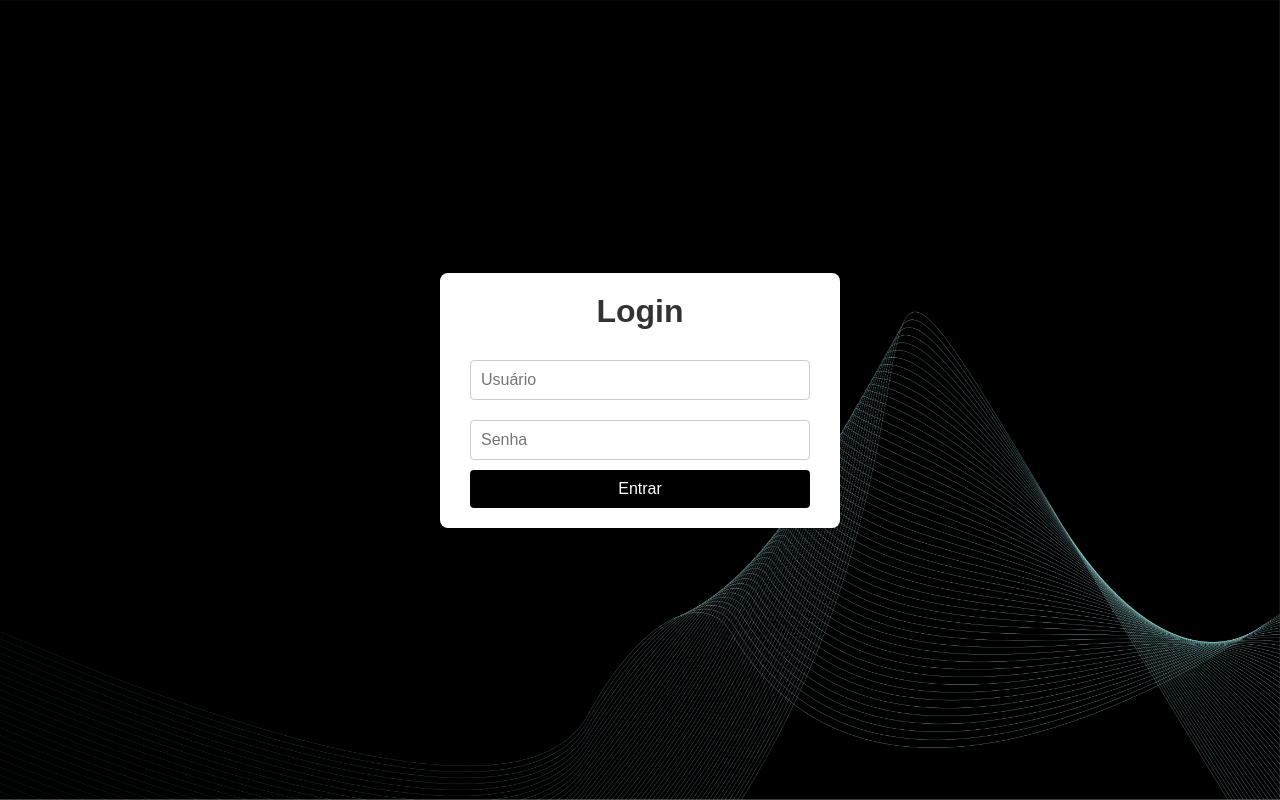
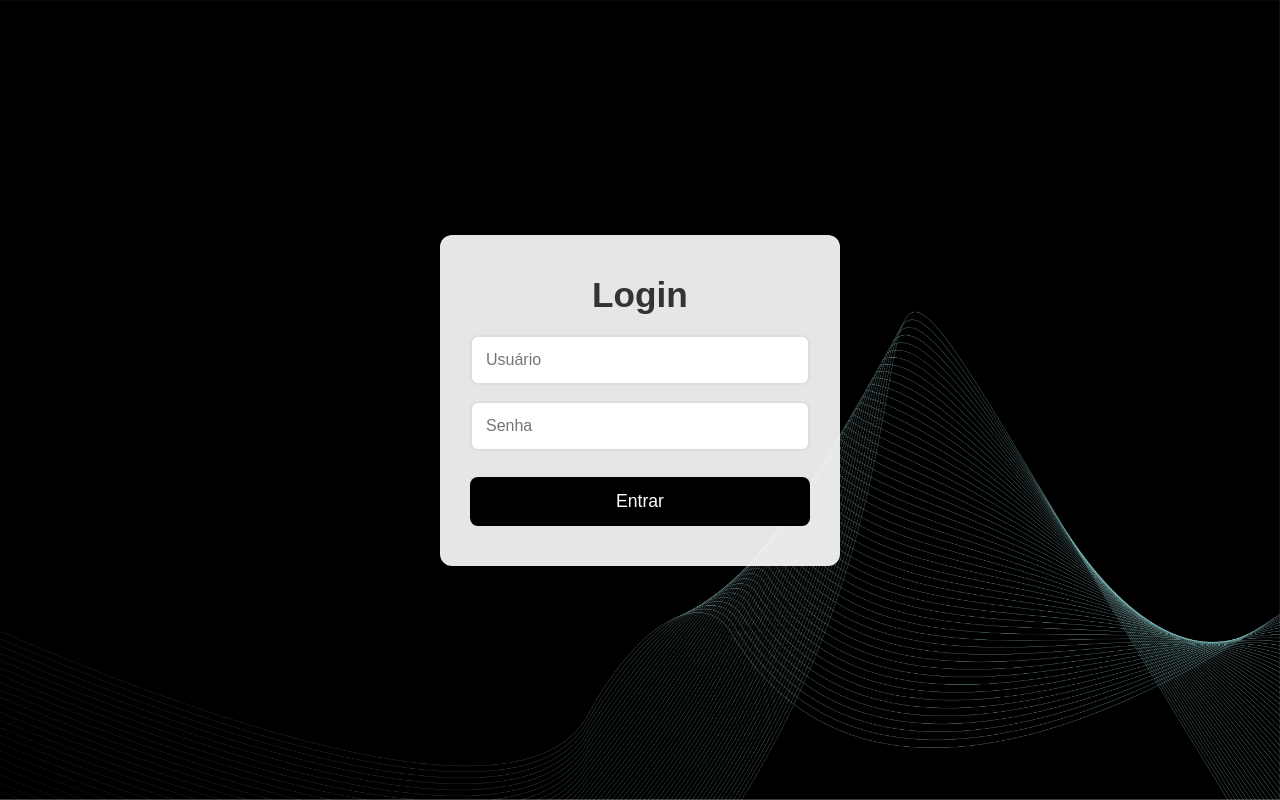
Before and after one commit to caioherobr/trabalho-Gerenciamento-de-vendas, a Flask app: page /login in a window 1280 px wide. Run offline with Flask 3, Linux system fonts and the light colour scheme.

Commit message:
Att tela de login CSS

```diff
--- a/static/css/style-login.css
+++ b/static/css/style-login.css
@@ -1,5 +1,3 @@
-/* Fundo estático aplicado ao container principal */
-
 /* Resetando margens e padding */
 * {
     margin: 0;
@@ -15,6 +13,7 @@
     justify-content: center;
     align-items: center;
     height: 100vh;
+    margin: 0;
 }
 
 /* Container principal */
@@ -22,61 +21,73 @@
     display: flex;
     justify-content: center;
     align-items: center;
+    height: 100vh;
+    background-image: url('/static/images/login.jpg'); /* Substitua pelo caminho da sua imagem */
+    background-size: cover;
+    background-repeat: no-repeat;
+    background-attachment: fixed;
+    background-position: center;
+    position: relative;
     width: 100%;
-            height: 100%;
 }
 
-        /* Container do login */
+/* Container de login */
 .login-container {
-            background-color: #fff;
-            border-radius: 8px;
-            box-shadow: 0px 4px 15px rgba(0, 0, 0, 0.1);
-            padding: 30px;
+    background-color: rgba(255, 255, 255, 0.9);  /* Leve transparência para suavizar fundo */
+    border-radius: 12px;
+    box-shadow: 0px 10px 30px rgba(0, 0, 0, 0.15);
+    padding: 40px 30px;
     width: 100%;
-            max-width: 400px;
+    max-width: 400px;  /* Max-width de 400px para telas maiores */
     text-align: center;
+    transition: transform 0.3s ease, opacity 0.3s ease;
 }
 
+/* Título */
 h1 {
-            font-size: 2rem;
+    font-size: 2.2rem;
     color: #333;
     margin-bottom: 20px;
+    font-weight: 600;
 }
 
 /* Estilo dos campos de input */
 input {
     width: 100%;
-            padding: 12px;
-            margin-bottom: 20px;
+    padding: 14px;
+    margin-bottom: 16px;
     border: 2px solid #ddd;
-            border-radius: 6px;
+    border-radius: 8px;
     font-size: 1rem;
     color: #333;
-            transition: border-color 0.3s ease;
+    transition: border-color 0.3s ease, box-shadow 0.3s ease;
 }
 
 /* Foco nos campos de input */
 input:focus {
-            border-color: #000000; /* Cor de destaque ao focar */
+    border-color: #ffffff;
     outline: none;
+    box-shadow: 0 0 5px rgba(0, 123, 255, 0.5);
 }
 
 /* Estilo do botão de envio */
 button {
     width: 100%;
-            padding: 12px;
-            background-color: #ffffff;
+    padding: 14px;
+    background-color: #000000;
     color: white;
     border: none;
-            border-radius: 6px;
-            font-size: 1rem;
+    border-radius: 8px;
+    font-size: 1.1rem;
     cursor: pointer;
-            transition: background-color 0.3s ease;
+    transition: background-color 0.3s ease, transform 0.3s ease;
+    margin-top: 10px;
 }
 
 /* Efeito de hover no botão */
 button:hover {
-            background-color: #424242;
+    background-color: #000000;
+    transform: translateY(-3px);
 }
 
 /* Estilo do spinner de carregamento */
@@ -93,67 +104,40 @@
 
 /* Animação do spinner */
 @keyframes spin {
-            0% { transform: rotate(0deg); }
-            100% { transform: rotate(360deg); }
+    0% {
+        transform: rotate(0deg);
+    }
+    100% {
+        transform: rotate(360deg);
+    }
 }
 
-        /* Media query para responsividade em telas menores */
+/* Media query para telas pequenas */
 @media (max-width: 480px) {
     .login-container {
-                padding: 20px;
+        padding: 20px 15px;
     }
 
     h1 {
-                font-size: 1.5rem;
+        font-size: 1.8rem;
     }
 
     input, button {
-                font-size: 0.9rem;
+        font-size: 1rem;
+        padding: 12px;
     }
 }
 
-
-.main-container {
-    display: flex;
-    justify-content: center;
-    align-items: center;
-    height: 100vh;
-    background-image: url('/static/images/login.jpg'); /* Substitua pelo caminho da sua imagem */
-    background-size: cover;
-    background-repeat: no-repeat;
-    background-attachment: fixed;
-    background-position: center;
-    margin: 0;
+/* Responsividade para telas médias */
+@media (max-width: 768px) {
+    .login-container {
+        max-width: 350px; /* Ajusta para telas médias */
+    }
 }
 
-/* Estilo da área de login */
+/* Responsividade para telas grandes */
+@media (min-width: 1024px) {
     .login-container {
-    background: white;
-    padding: 20px 30px;
-    border-radius: 8px;
-    box-shadow: 0 4px 6px rgba(0, 0, 0, 0.1);
-    text-align: center;
+        max-width: 400px; /* Mantém um tamanho maior para telas grandes */
     }
-
-.login-container h1 {
-    margin-bottom: 20px;
 }
-
-.login-container input {
-    width: 100%;
-    padding: 10px;
-    margin: 10px 0;
-    border: 1px solid #ccc;
-    border-radius: 4px;
-}
-
-.login-container button {
-    width: 100%;
-    padding: 10px;
-    background-color: #000000;
-    color: white;
-    border: none;
-    border-radius: 4px;
-    cursor: pointer;
-    font-size: 16px;
-}
```
Lines whose indentation alone changed are shown as unchanged.
